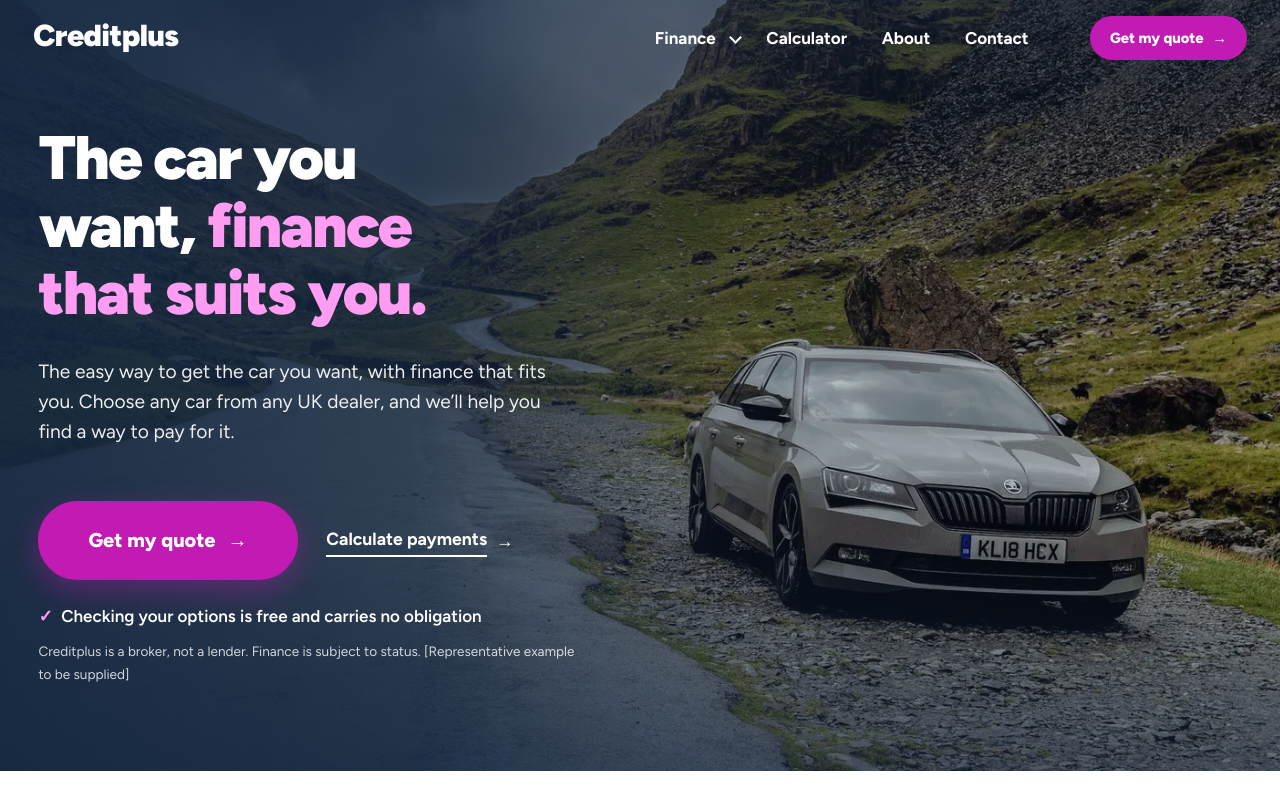
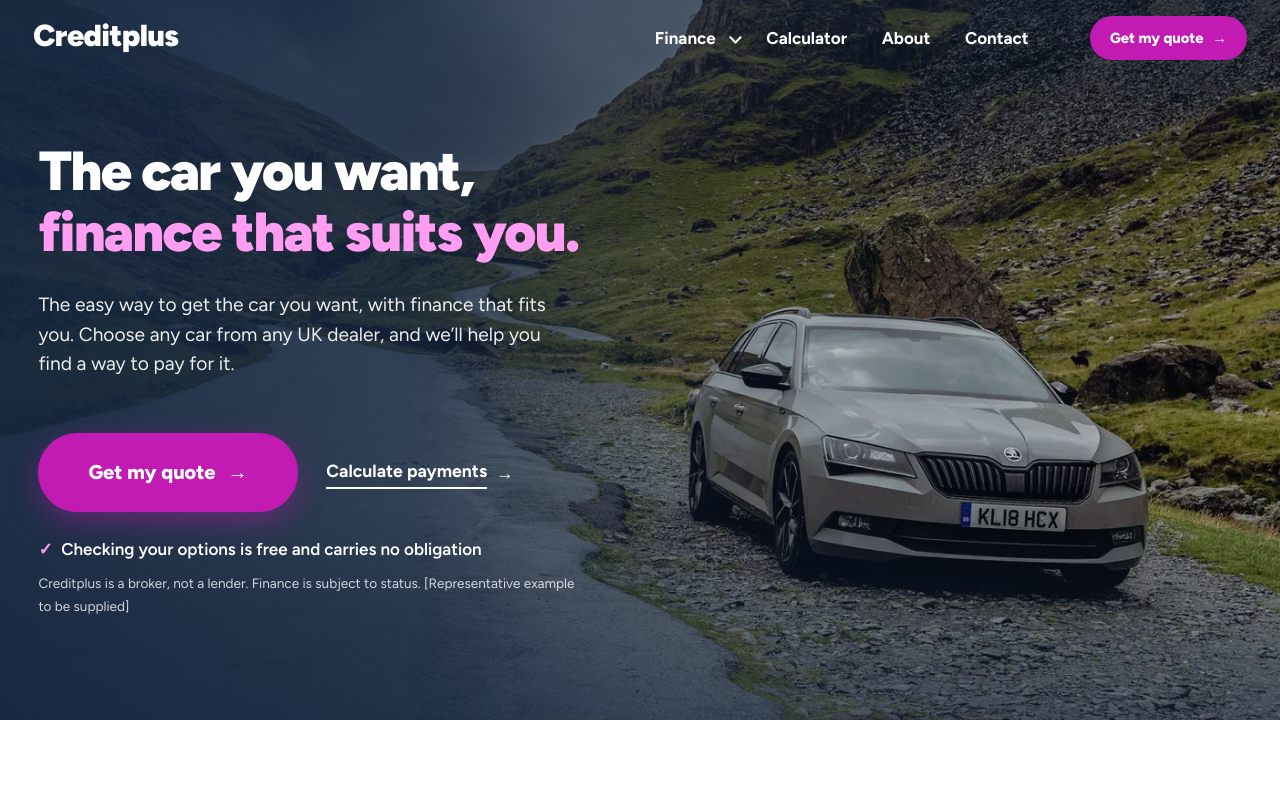
Before and after one commit to Louis-B-Work/creditplus, a website: page index.html in a window 1280 px wide. Shown: the top 800 px of the page. Drawn offline with Linux system fonts and the light colour scheme.

Commit message:
Widen desktop hero heading to two lines
Co-Authored-By: Claude Sonnet 5.5 <noreply@anthropic.com>

```diff
--- a/assets/css/styles.css
+++ b/assets/css/styles.css
@@ -513,3 +513,8 @@ input[type=range]::-moz-range-progress{height:6px;border-radius:6px;background:v
 
 /* v4.0 phone header pill: only after the hero has been scrolled past */
 body.has-bleed:not(.hero-past) .btn.btn--pill-mobile{display:none}
+
+/* v4.1 desktop hero h1: wider, two lines max */
+@media (min-width:961px){
+  .hero--left .type-h1{max-width:min(1040px,64vw);font-size:clamp(2.4rem,4.3vw,4.2rem)}
+}
```
